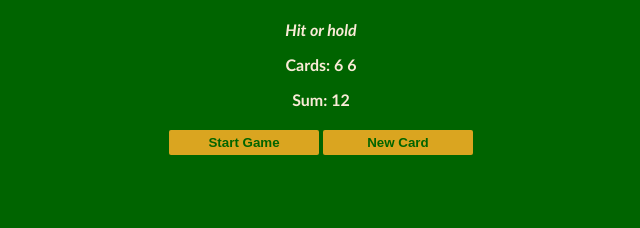
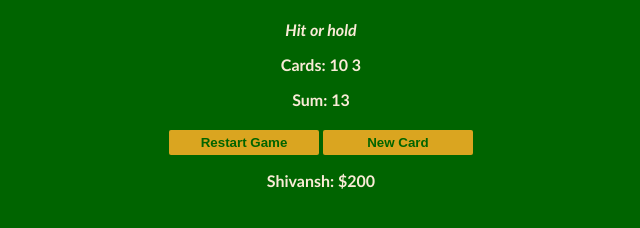
Before and after one commit to shivansh113/simple_black_jack_game, a plain HTML site: page index.html in a window 1280 px wide. Both pictures are taken after a click on the button "Start Game". Shown: the part 62-290 px from the top of the page, without its empty margins (319-959 px from the left). Drawn offline with Linux system fonts and the light colour scheme.

Commit message:
Finished all the basic work behind the game

```diff
--- a/index.html
+++ b/index.html
@@ -10,6 +10,7 @@
     <p id="sum-el">Sum:</p>
     <button id="game-start-bttn" onclick="startGame()">Start Game</button>
     <button id="new-card-bttn" onclick="newCardpull()">New Card</button>
+    <p id="player-el"></p>
     <script src ="index.js"></script>
 </body>
 </html>
--- a/index.js
+++ b/index.js
@@ -1,19 +1,26 @@
-let firstCard = getRandomCard()
-let secondCard = getRandomCard()
-let cards = [firstCard, secondCard]
-let sum = firstCard + secondCard
+let player = {
+    name: "Shivansh",
+    chips: 200
+}
+
+let sum = 0
+let cards = []
 let hasBlackJack = false;
-let isInGame = true
+let isInGame = false
 let message = ""
 let messageEl = document.getElementById("message-el")
 let sumEl = document.querySelector("#sum-el")
 let cardsEL =document.querySelector("#cards-el")
+let startbttntext = document.getElementById("game-start-bttn")
+let playerEl = document.getElementById("player-el")
+
+playerEl.textContent = player.name + ": $" + player.chips
 
 function getRandomCard() {
-    randNum = parseInt((Math.random() * 9) + 1)
+    randNum = parseInt((Math.random() * 10) + 1)
     let checkForAce = 0
     if (randNum == 1) {
-        if ((checkForAce += sum + randNum) > 21) {
+        if ((checkForAce += sum + 11) > 21) {
             return randNum
         } else {
             return 11;
@@ -23,10 +30,19 @@ function getRandomCard() {
 }
 
 function startGame() {
+    let firstCard = getRandomCard()
+    let secondCard = getRandomCard()
+    cards = [firstCard, secondCard]
+    sum = firstCard + secondCard
+    isInGame = true
+
     renderGame();
 }
 
 function renderGame() {
+    if (isInGame) {
+        startbttntext.textContent = "Restart Game"
+    }
     cardsEL.textContent = "Cards: "
     for (let i = 0; i < cards.length; i++) {
         cardsEL.textContent += cards[i] + " ";
@@ -38,19 +54,20 @@ function renderGame() {
         message = "Blackjack"
         hasBlackJack = true;
     } else {
-        message = "Bust"
-        isInGame = false;
+        message = "Bust. Best of Luck Next Time"
+        isInGame = false
+
     }
     messageEl.textContent = message;
 }
 
 function newCardpull() {
-    let card = getRandomCard()
-    sum += card
-    cards.push(card)
-    renderGame()
+
+    if (isInGame && hasBlackJack === false) {
+
+        let card = getRandomCard()
+        sum += card
+        cards.push(card)
+        renderGame()
+    }
 }
-
-function aceCardFound() {
-
-}
```
